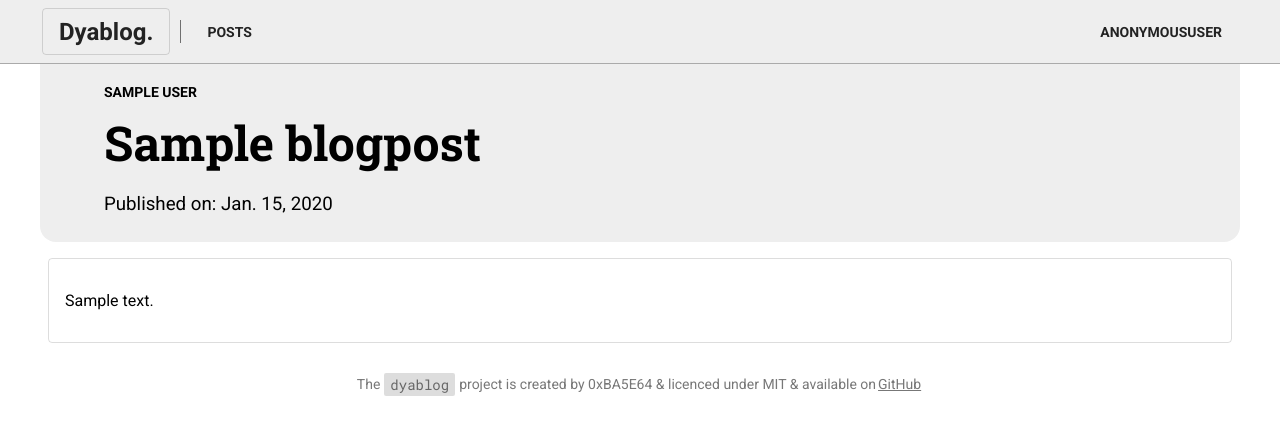
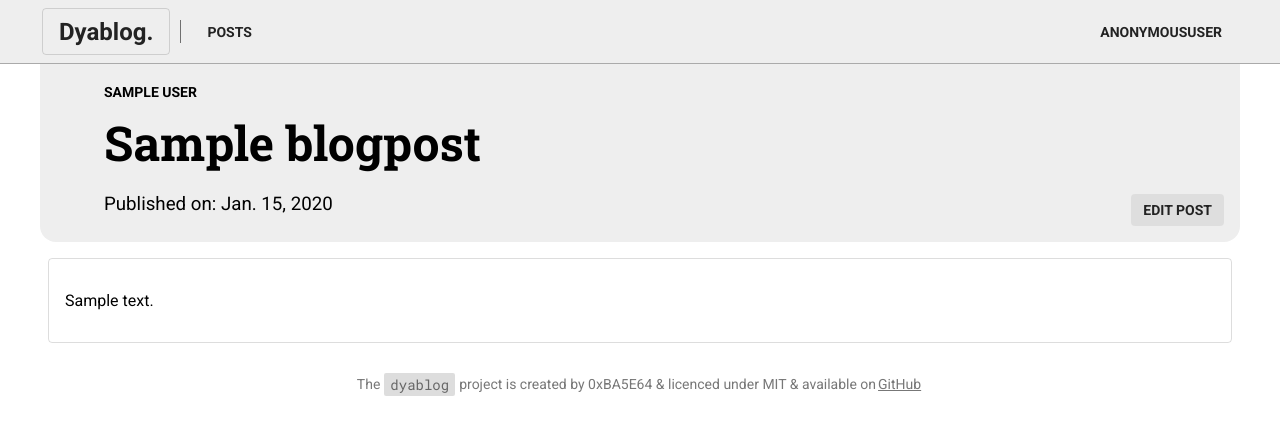
Before and after one commit to 0xBA5E64/dyablog, a Django app: a page that uses blog/templates/blog/view_post.html in a window 1280 px wide. Shown: the top 435 px of the page. Run offline with Django 4.2, Linux system fonts and the light colour scheme; tables that the repository leaves empty hold one stand-in row (values such as "Sample post").

Commit message:
Added rudementary post editing support

```diff
--- a/blog/static/blog/style.css
+++ b/blog/static/blog/style.css
@@ -85,6 +85,7 @@ navbar .separator {
 }
 
 .post-header {
+    position: relative;
     padding: 8px 64px;
     background: #EEE;
     overflow: hidden;
@@ -105,6 +106,25 @@ navbar .separator {
 
 .post-header .pub-date {
     font-weight: normal;
+}
+
+.post-header .edit {
+    position: absolute;
+    right: 0;
+    bottom: 0;
+    margin: 16px;
+    padding: 8px 12px;
+    background: #0001;
+    border-radius: 4px;
+    color: #222;
+    font-size: 14px;
+    font-weight: bold;
+    text-transform: uppercase;
+    text-decoration: none;
+}
+
+.post-header .edit:hover {
+    background: #0002;
 }
 
 .post-body {
--- a/blog/templates/blog/view_post.html
+++ b/blog/templates/blog/view_post.html
@@ -10,6 +10,7 @@
         <h2 class="author">{{ post.author }}</h2>
         <h1 class="title">{{ post.title }}</h1>
         <h3 class="pub-date">Published on: <span>{{post.pub_date.date}}</span></h3>
+        <a class="edit" href="edit">Edit Post</a>
     </div>
     <div class="post-body">
         {{ post.body }}
--- a/blog/urls.py
+++ b/blog/urls.py
@@ -13,5 +13,6 @@ urlpatterns = [
       ),
     name='login'
   ),
-  path('<slug:blogpost_slug>/', views.post, name='post')
+  path('<slug:blogpost_slug>/', views.post, name='post'),
+  path('<slug:blogpost_slug>/edit/', views.edit_post, name='edit-post')
 ]
--- a/blog/views.py
+++ b/blog/views.py
@@ -1,5 +1,5 @@
 from django.http import HttpResponse, Http404
-from django.shortcuts import render, get_object_or_404
+from django.shortcuts import render, get_object_or_404, redirect
 from django.contrib.auth import login, authenticate
 from blog.models import BlogPost
 
@@ -11,3 +11,16 @@ def index(request):
 def post(request, blogpost_slug):
     selected_post = get_object_or_404(BlogPost, slug=blogpost_slug)
     return render(request, 'blog/view_post.html', {'post': selected_post})
+
+def edit_post(request, blogpost_slug):
+    selected_post = get_object_or_404(BlogPost, slug=blogpost_slug)
+
+    if request.method == "POST":
+        selected_post.title = request.POST['title']
+        selected_post.author = request.POST['author']
+        selected_post.description = request.POST['description']
+        selected_post.body = request.POST['body']
+        selected_post.save()
+        return redirect('blog:post', blogpost_slug=selected_post.slug)
+    elif request.method == "GET":
+        return render(request, 'blog/edit_post.html', {'post': selected_post})
```
Also changed, not shown: blog/templates/blog/edit_post.html (added, +17 -0 lines).
